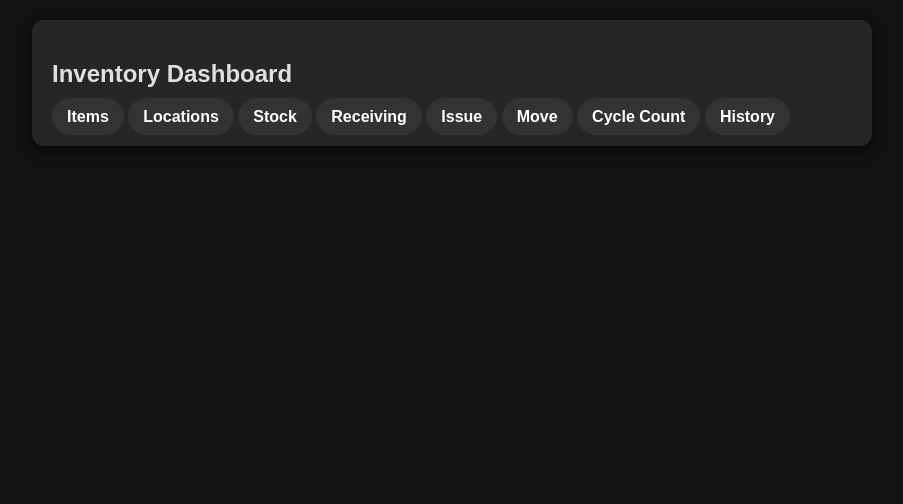
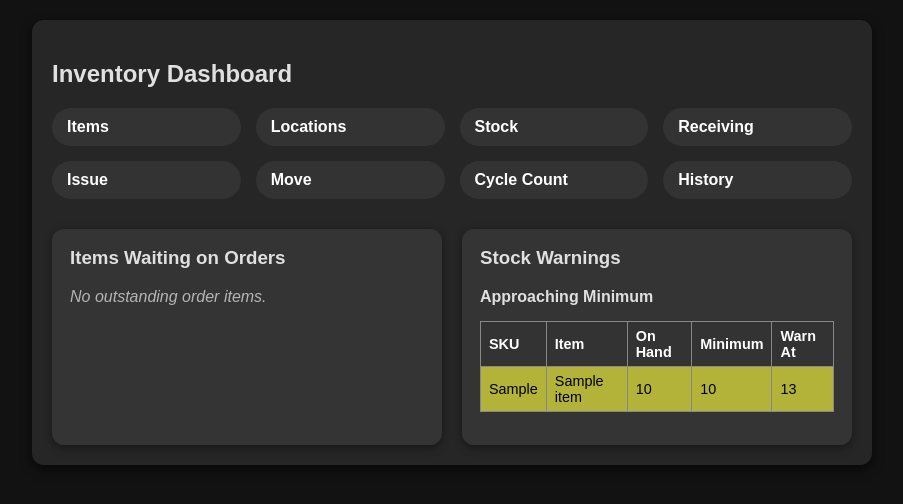
Before and after one commit to baldus/Hyperion-Operations-Hub, a Flask app: page /inventory/ in a window 1280 px wide. Shown: the part 134-638 px from the top of the page, without its empty margins (188-1091 px from the left). Run offline with Flask 3, Linux system fonts and the light colour scheme; tables that the repository leaves empty hold one stand-in row (values such as "Sample post").

Commit message:
Enhance inventory dashboard with order and stock alerts

```diff
--- a/invapp2/invapp/routes/inventory.py
+++ b/invapp2/invapp/routes/inventory.py
@@ -1,7 +1,8 @@
 import csv
 import io
+import math
 from flask import Blueprint, render_template, request, redirect, url_for, flash, Response
-from sqlalchemy import func, or_
+from sqlalchemy import MetaData, func, inspect, or_
 from sqlalchemy.orm import load_only, joinedload
 from invapp.models import db, Item, Location, Batch, Movement
 from datetime import datetime
@@ -13,7 +14,188 @@ bp = Blueprint("inventory", __name__, url_prefix="/inventory")
 ############################
 @bp.route("/")
 def inventory_home():
-    return render_template("inventory/home.html")
+    items = Item.query.options(
+        load_only(Item.id, Item.sku, Item.name, Item.min_stock)
+    ).all()
+    item_map = {item.id: item for item in items}
+    stock_totals = _calculate_stock_totals()
+    stock_alerts = _build_stock_alerts(item_map, stock_totals)
+    pending_order_items = _fetch_pending_order_items(item_map, stock_totals)
+
+    return render_template(
+        "inventory/home.html",
+        pending_order_items=pending_order_items,
+        critical_stock=stock_alerts["critical"],
+        warning_stock=stock_alerts["warning"],
+    )
+
+
+def _calculate_stock_totals():
+    """Return current on-hand totals for each item id."""
+
+    totals_query = (
+        db.session.query(Movement.item_id, func.sum(Movement.quantity))
+        .group_by(Movement.item_id)
+        .all()
+    )
+    return {item_id: int(total or 0) for item_id, total in totals_query}
+
+
+def _build_stock_alerts(item_map, stock_totals):
+    """Group items that are at or approaching their minimum stock levels."""
+
+    critical = []
+    warning = []
+    for item in item_map.values():
+        min_stock = item.min_stock or 0
+        if min_stock <= 0:
+            continue
+
+        on_hand = stock_totals.get(item.id, 0)
+        if on_hand < min_stock:
+            critical.append(
+                {
+                    "item": item,
+                    "on_hand": on_hand,
+                    "minimum": min_stock,
+                }
+            )
+        else:
+            warning_threshold = math.ceil(min_stock * 1.25)
+            if on_hand < warning_threshold:
+                warning.append(
+                    {
+                        "item": item,
+                        "on_hand": on_hand,
+                        "minimum": min_stock,
+                        "threshold": warning_threshold,
+                    }
+                )
+
+    critical.sort(key=lambda entry: entry["item"].sku)
+    warning.sort(key=lambda entry: entry["item"].sku)
+    return {"critical": critical, "warning": warning}
+
+
+def _fetch_pending_order_items(item_map, stock_totals):
+    """Return outstanding order line items grouped by inventory item."""
+
+    try:
+        inspector = inspect(db.engine)
+    except Exception:
+        return []
+
+    table_names = set(inspector.get_table_names())
+    required_tables = {"order", "order_item", "item"}
+    if not required_tables.issubset(table_names):
+        return []
+
+    metadata = MetaData()
+    try:
+        metadata.reflect(db.engine, only=required_tables)
+    except Exception:
+        return []
+
+    orders_table = metadata.tables.get("order")
+    order_items_table = metadata.tables.get("order_item")
+    items_table = metadata.tables.get("item")
+    if not orders_table or not order_items_table or not items_table:
+        return []
+
+    item_id_column = order_items_table.c.get("item_id")
+    quantity_column = order_items_table.c.get("quantity")
+    if item_id_column is None or quantity_column is None:
+        return []
+
+    columns = [
+        item_id_column.label("item_id"),
+        quantity_column.label("quantity"),
+    ]
+
+    sku_column = items_table.c.get("sku")
+    if sku_column is not None:
+        columns.append(sku_column.label("sku"))
+
+    name_column = items_table.c.get("name")
+    if name_column is not None:
+        columns.append(name_column.label("name"))
+
+    order_number_column = orders_table.c.get("order_number")
+    if order_number_column is not None:
+        columns.append(order_number_column.label("order_number"))
+
+    status_column = orders_table.c.get("status")
+    if status_column is not None:
+        columns.append(status_column.label("status"))
+
+    query = (
+        db.session.query(*columns)
+        .select_from(order_items_table)
+        .join(orders_table, order_items_table.c.order_id == orders_table.c.id)
+        .join(items_table, order_items_table.c.item_id == items_table.c.id)
+    )
+
+    if status_column is not None:
+        query = query.filter(
+            ~status_column.in_(
+                ["completed", "complete", "closed", "cancelled", "canceled", "done"]
+            )
+        )
+
+    try:
+        rows = query.all()
+    except Exception:
+        return []
+
+    pending = {}
+    for row in rows:
+        data = row._mapping
+        item_id = data.get("item_id")
+        quantity = data.get("quantity") or 0
+        if not item_id or quantity <= 0:
+            continue
+
+        item = item_map.get(item_id)
+        if not item:
+            continue
+
+        entry = pending.setdefault(
+            item_id,
+            {
+                "item": item,
+                "quantity": 0,
+                "orders": set(),
+                "statuses": set(),
+            },
+        )
+        entry["quantity"] += int(quantity)
+
+        order_number = data.get("order_number")
+        if order_number:
+            entry["orders"].add(order_number)
+
+        status_value = data.get("status")
+        if status_value:
+            entry["statuses"].add(status_value)
+
+    results = []
+    for item_id, entry in pending.items():
+        on_hand = stock_totals.get(item_id, 0)
+        quantity = entry["quantity"]
+        results.append(
+            {
+                "item": entry["item"],
+                "quantity": quantity,
+                "orders": sorted(entry["orders"]),
+                "statuses": sorted(entry["statuses"]),
+                "on_hand": on_hand,
+                "minimum": entry["item"].min_stock or 0,
+                "shortfall": max(quantity - on_hand, 0),
+            }
+        )
+
+    results.sort(key=lambda entry: entry["item"].sku)
+    return results
 
 ############################
 # CYCLE COUNT ROUTES
--- a/invapp2/invapp/static/style.css
+++ b/invapp2/invapp/static/style.css
@@ -89,6 +89,67 @@ body.light .content-card {
     grid-template-columns: repeat(auto-fit, minmax(180px, 1fr));
     gap: 15px;
     margin-top: 20px;
+}
+
+.dashboard-panels {
+    margin-top: 30px;
+    display: grid;
+    gap: 20px;
+}
+
+@media (min-width: 900px) {
+    .dashboard-panels {
+        grid-template-columns: repeat(2, minmax(0, 1fr));
+    }
+}
+
+.dashboard-section {
+    padding: 18px;
+    border-radius: 12px;
+    background-color: rgba(55, 55, 55, 0.8);
+    box-shadow: 0 3px 10px rgba(0, 0, 0, 0.4);
+}
+
+body.light .dashboard-section {
+    background-color: #f7f7f7;
+    box-shadow: 0 3px 10px rgba(0, 0, 0, 0.1);
+}
+
+.dashboard-section h3 {
+    margin-top: 0;
+}
+
+.dashboard-section h4 {
+    margin-bottom: 8px;
+    margin-top: 20px;
+}
+
+.dashboard-section h4:first-of-type {
+    margin-top: 10px;
+}
+
+.empty-state {
+    font-style: italic;
+    color: #b5b5b5;
+    margin: 10px 0 0;
+}
+
+body.light .empty-state {
+    color: #666;
+}
+
+.muted-text {
+    color: #9a9a9a;
+}
+
+body.light .muted-text {
+    color: #777;
+}
+
+.compact-table th,
+.compact-table td {
+    font-size: 0.9rem;
+    padding: 6px 8px;
 }
 
 /* --- Flash Messages --- */
--- a/invapp2/invapp/templates/inventory/home.html
+++ b/invapp2/invapp/templates/inventory/home.html
@@ -2,7 +2,7 @@
 {% block content %}
 <h2>Inventory Dashboard</h2>
 
-<div class="menu-grid">
+<div class="button-grid">
   <a href="{{ url_for('inventory.list_items') }}" class="action-btn">Items</a>
   <a href="{{ url_for('inventory.list_locations') }}" class="action-btn">Locations</a>
   <a href="{{ url_for('inventory.list_stock') }}" class="action-btn">Stock</a>
@@ -12,4 +12,97 @@
   <a href="{{ url_for('inventory.cycle_count_home') }}" class="action-btn">Cycle Count</a>
   <a href="{{ url_for('inventory.history_home') }}" class="action-btn">History</a>
 </div>
+
+<div class="dashboard-panels">
+  <section class="dashboard-section">
+    <h3>Items Waiting on Orders</h3>
+    {% if pending_order_items %}
+      <table class="compact-table">
+        <tr>
+          <th>SKU</th>
+          <th>Item</th>
+          <th>Needed</th>
+          <th>On Hand</th>
+          <th>Minimum</th>
+          <th>Orders</th>
+          <th>Status</th>
+        </tr>
+        {% for entry in pending_order_items %}
+        <tr class="{{ 'low-red' if entry.shortfall > 0 else '' }}">
+          <td>{{ entry.item.sku }}</td>
+          <td>{{ entry.item.name }}</td>
+          <td>{{ entry.quantity }}</td>
+          <td>{{ entry.on_hand }}</td>
+          <td>{{ entry.minimum }}</td>
+          <td>
+            {% if entry.orders %}
+              {{ entry.orders | join(', ') }}
+            {% else %}
+              <span class="muted-text">-</span>
+            {% endif %}
+          </td>
+          <td>
+            {% if entry.statuses %}
+              {{ entry.statuses | join(', ') }}
+            {% else %}
+              <span class="muted-text">-</span>
+            {% endif %}
+          </td>
+        </tr>
+        {% endfor %}
+      </table>
+    {% else %}
+      <p class="empty-state">No outstanding order items.</p>
+    {% endif %}
+  </section>
+
+  <section class="dashboard-section">
+    <h3>Stock Warnings</h3>
+    {% if critical_stock %}
+      <h4>Below Minimum</h4>
+      <table class="compact-table">
+        <tr>
+          <th>SKU</th>
+          <th>Item</th>
+          <th>On Hand</th>
+          <th>Minimum</th>
+        </tr>
+        {% for entry in critical_stock %}
+        <tr class="low-red">
+          <td>{{ entry.item.sku }}</td>
+          <td>{{ entry.item.name }}</td>
+          <td>{{ entry.on_hand }}</td>
+          <td>{{ entry.minimum }}</td>
+        </tr>
+        {% endfor %}
+      </table>
+    {% endif %}
+
+    {% if warning_stock %}
+      <h4>Approaching Minimum</h4>
+      <table class="compact-table">
+        <tr>
+          <th>SKU</th>
+          <th>Item</th>
+          <th>On Hand</th>
+          <th>Minimum</th>
+          <th>Warn At</th>
+        </tr>
+        {% for entry in warning_stock %}
+        <tr class="low-yellow">
+          <td>{{ entry.item.sku }}</td>
+          <td>{{ entry.item.name }}</td>
+          <td>{{ entry.on_hand }}</td>
+          <td>{{ entry.minimum }}</td>
+          <td>{{ entry.threshold }}</td>
+        </tr>
+        {% endfor %}
+      </table>
+    {% endif %}
+
+    {% if not critical_stock and not warning_stock %}
+      <p class="empty-state">All items are above their warning thresholds.</p>
+    {% endif %}
+  </section>
+</div>
 {% endblock %}
```
